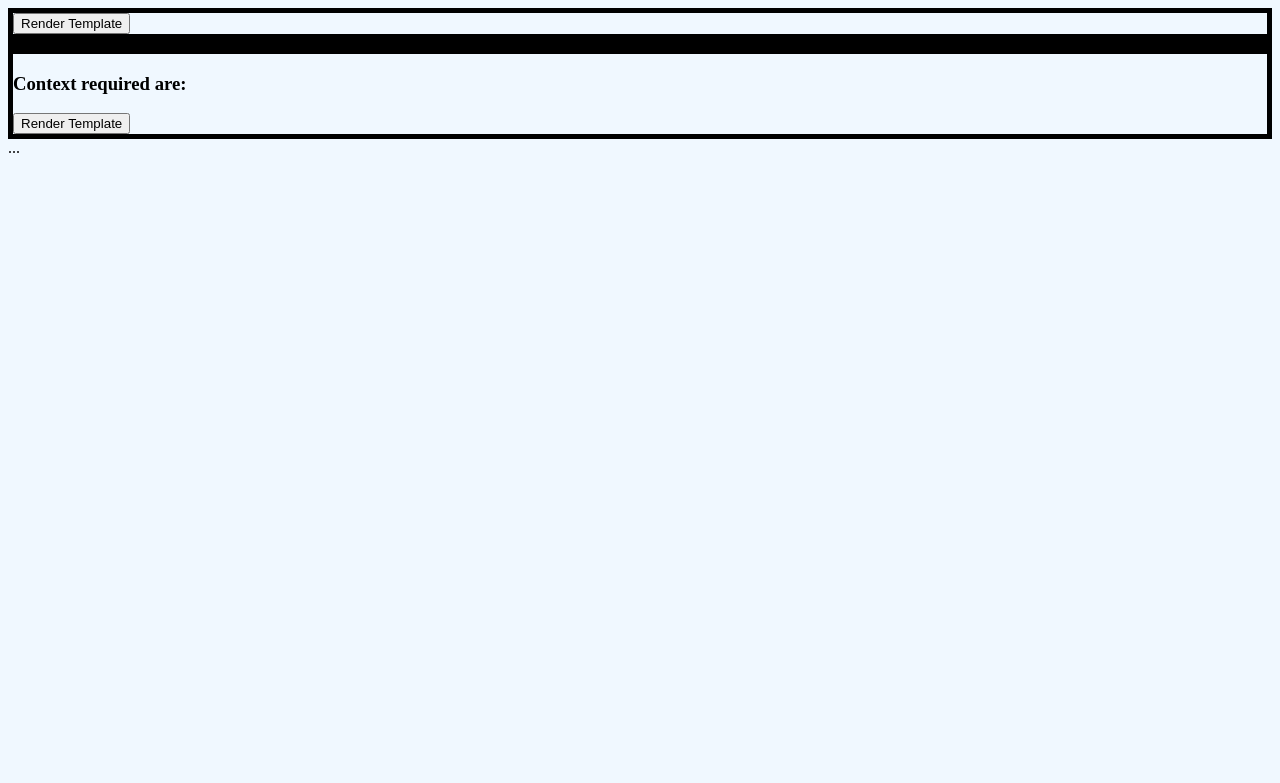
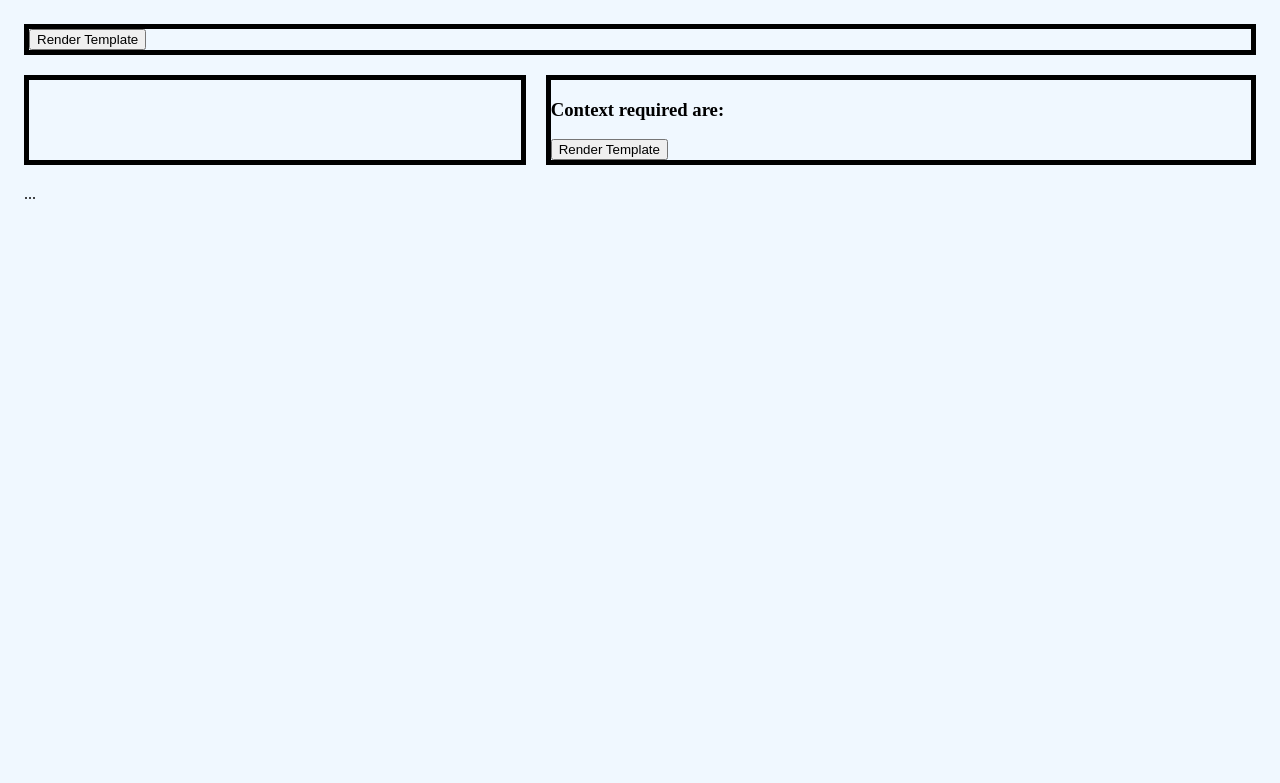
Before and after one commit to FazleRabbbiferdaus172/CareerDen, a Django app: template core/templates/core/index.html in a window 1280 px wide. Shown: the top 783 px of the page. Run offline with Django 5.2, Linux system fonts and the light colour scheme; the template is opened without the code that fills it, so the values that code supplies are empty.

Commit message:
css update for index page

```diff
--- a/core/static/core/css/index.css
+++ b/core/static/core/css/index.css
@@ -12,3 +12,43 @@
 body {
     background-color: aliceblue;
 }
+
+
+.grid-container {
+    display: grid;
+    grid-template-columns: repeat(12, 1fr);
+    grid-template-rows: auto auto 1fr;
+    gap: 20px;
+    height: 97vh;
+    padding: 2vh;
+    box-sizing: border-box;
+}
+
+.header {
+    grid-column: 1 / 13;
+    grid-row: 1
+}
+
+.tool-box-half {
+    grid-column: 1 / 6;
+    grid-row: 2;
+}
+
+.tool-op-half {
+    grid-column: 6/13;
+    grid-row: 2;
+}
+
+.content {
+    grid-column: 1/13;
+    grid-row: 3;
+    overflow-y: auto; /* Adds scrollbar if content overflows */
+    place-self: stretch;
+    text-align: left;
+    min-height: 0;
+}
+
+.content embed {
+    display: block;
+    margin: 20px auto;
+}
```
